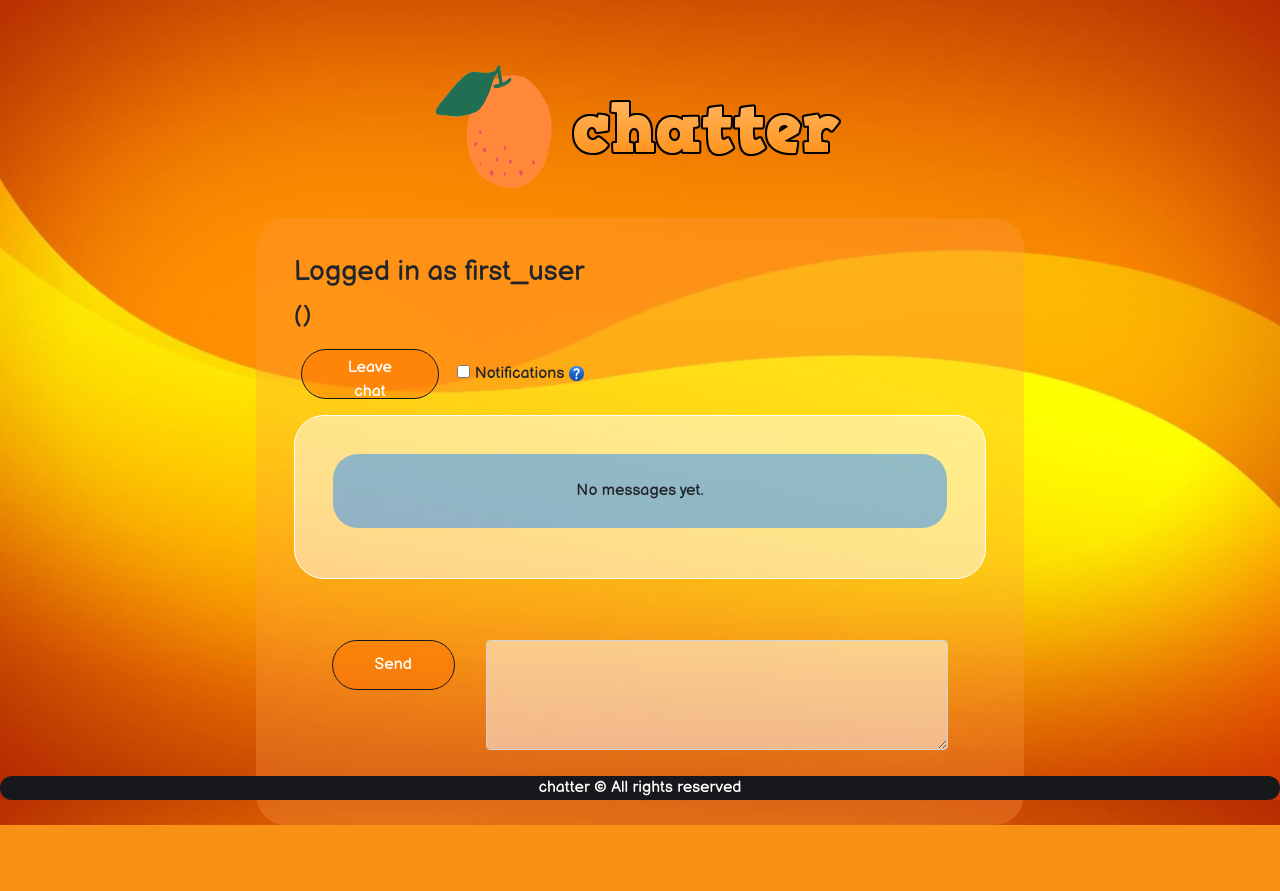
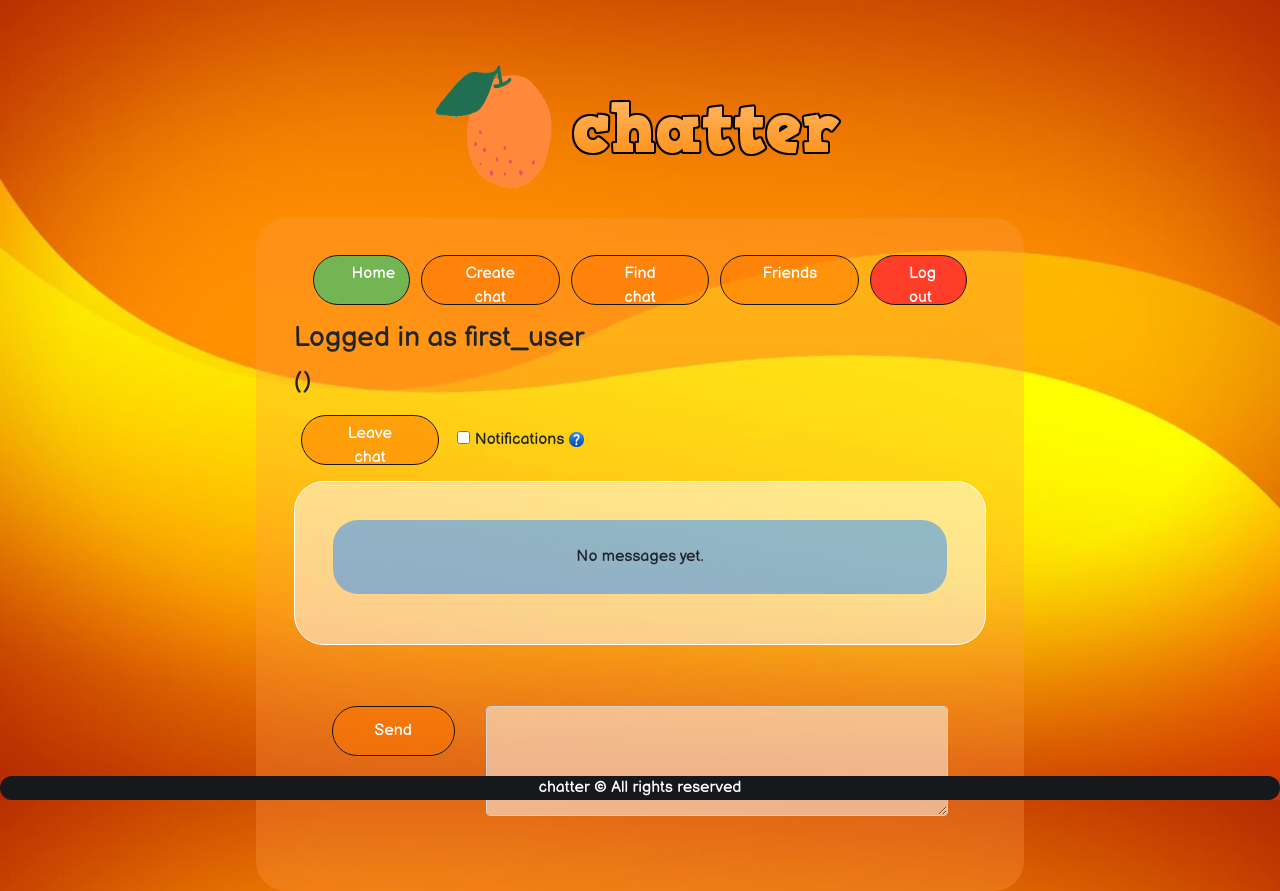
Before and after one commit to FMularski/chatter, a Flask app: page /chat/6 in a window 1280 px wide. Before the commit the page ends 825 px from the top, so only its background shows below. Run offline with Flask 2, Linux system fonts and the light colour scheme; a user stored in the database is signed in; data comes from the database, SQL or seed files in the repository; data that the repository does not hold is empty; some libraries are stand-ins or nearby versions.

Commit message:
navbar, unread messages icon

```diff
--- a/app.py
+++ b/app.py
@@ -76,7 +76,7 @@
     user_in_db = User.query.filter_by(id=session['user_id']).first()
     chats = user_in_db.chats
 
-    return render_template('home.html', login=user_in_db.login, chats=chats)
+    return render_template('home.html', user=user_in_db, chats=chats)
 
 
 @app.route('/chat/<chat_id>')
@@ -84,6 +84,12 @@
     chat_ = Chat.query.filter_by(id=chat_id).first()
     user_in_db = User.query.filter_by(id=session['user_id']).first()
     messages = Message.query.filter_by(chat_id=chat_id).all()
+
+    # after opening chat users sees all the messages, remove their id
+    for message in messages:
+        message.seen_users_ids = str(message.seen_users_ids).replace(str(user_in_db.id) + ' ', '')
+
+    db.session.commit()
 
     return render_template('chat.html', user=user_in_db, chat=chat_, messages=messages)
 
@@ -94,11 +100,15 @@
     chat_ = Chat.query.filter_by(id=chat_id).first()
 
     message_text = request.form['message']
-    message_date = datetime.now().strftime('%d %B %Y, %H:%M')
+    message_date = datetime.now()
     author_id = user_in_db.id
     author_login = user_in_db.login
 
     new_message = Message(message_text, message_date, chat_id, author_id, author_login)
+
+    for member in chat_.members:
+        new_message.seen_users_ids += str(member.id) + ' '
+
     chat_.messages.append(new_message)
 
     db.session.commit()
--- a/models/message.py
+++ b/models/message.py
@@ -8,10 +8,11 @@
 class Message(db.Model):
     id = db.Column(db.Integer, primary_key=True)
     text = db.Column(db.String(1024), nullable=False)
-    date = db.Column(db.String(32), nullable=False)
+    date = db.Column(db.DateTime(), nullable=False)
     chat_id = db.Column(db.Integer, db.ForeignKey('chat.id'), nullable=False)
     author_id = db.Column(db.Integer, db.ForeignKey('user.id'), nullable=False)
     author_login = db.Column(db.String(128), nullable=False)
+    seen_users_ids = db.Column(db.String(256), nullable=True)
 
     def __init__(self, text, date, chat_id, author_id, author_login):
         self.text = text
@@ -19,6 +20,7 @@
         self.chat_id = chat_id
         self.author_id = author_id
         self.author_login = author_login
+        self.seen_users_ids = ''
 
     def __repr__(self):
         return f'{self.id} {self.text} {self.chat_id} {self.author_id}'
--- a/static/css/chatter.css
+++ b/static/css/chatter.css
@@ -17,6 +17,11 @@
 header
 {
     margin-top: 5%;
+    text-align: center;
+}
+
+nav
+{
     text-align: center;
 }
 
@@ -121,9 +126,16 @@
     margin-left: 1%;
 }
 
+.home-btn
+{
+    width: 14%;
+    background-color: rgba(81, 189, 99, 0.8);
+}
+
 .log-out-btn, .log-out-btn:hover
 {
     background-color: rgba(255, 15, 51, 0.7);
+    width: 14%;
 }
 
 .chatter-btn:hover, div#no-account-yet:hover
@@ -158,6 +170,11 @@
 .table
 {
     text-align: center;
+}
+
+.table>td
+{
+    width: 33%;
 }
 
 .message
@@ -213,6 +230,12 @@
     float: right;
 }
 
+.msg-icon
+{
+    width: 4%;
+    height: 5%;
+}
+
 .send-btn
 {
     float: left;
--- a/templates/chat.html
+++ b/templates/chat.html
@@ -4,6 +4,7 @@
 
 {% block content %}
     <div id="content">
+        {% include 'navbar.html' %}
         <h3>Logged in as {{user.login}}</h3>
         <p>
             <span id="chats">{{chat.name}}
@@ -26,13 +27,13 @@
                         </div>
                     {% elif message.author_id == user.id %}
                         <div class="message message-user">
-                            <span><b>{{message.author_login}}</b> {{message.date}}</span>
+                            <span><b>{{message.author_login}}</b> {{message.date.strftime('%d %B %Y, %H:%M')}} </span>
                             <hr/>
                             {{message.text}}
                         </div>
                     {% else %}
                         <div class="message message-friend">
-                            <span><b>{{message.author_login}}</b> {{message.date}}</span>
+                            <span><b>{{message.author_login}}</b> {{message.date.strftime('%d %B %Y, %H:%M')}} </span>
                             <hr/>
                             {{message.text}}
                         </div>
--- a/templates/create_chat.html
+++ b/templates/create_chat.html
@@ -4,10 +4,11 @@
 
 {% block content %}
     <div id="content">
+        {% include 'navbar.html' %}
         <h3>Logged in as {{login}}</h3>
         <h2>Create new chat</h2>
         <form id="select-friends-form" action="create_chat" method="POST">
-            <input type="text" name="chat_name" placeholder="Chat name"/><br/><br/>
+            <input type="text" name="chat_name" placeholder="Chat name" required/><br/><br/>
             <h4>Select friends:</h4>
             {% if friends|length > 0 %}
                 {% for friend in friends %}
--- a/templates/find_chat.html
+++ b/templates/find_chat.html
@@ -4,10 +4,11 @@
 
 {% block content %}
     <div id="content">
+        {% include 'navbar.html' %}
         <h3>Logged in as {{login}}</h3>
         <h2>Find chat</h2>
         <form id="select-friends-form" action="find_chat" method="GET">
-            <input type="text" name="chat_name" placeholder="Chat name"/>
+            <input type="text" name="chat_name" placeholder="Chat name" required/>
             <input class="chatter-btn find-chat-btn" type="submit" value="Find"/>
         </form>
 
--- a/templates/friends.html
+++ b/templates/friends.html
@@ -4,6 +4,7 @@
 
 {% block content %}
     <div id="content">
+        {% include 'navbar.html' %}
         <h3>Logged in as {{login}}</h3>
         <h2>Friends</h2>
 
--- /dev/null
+++ b/templates/navbar.html
@@ -0,0 +1,9 @@
+<nav>
+    <p>
+        <a href="{{url_for('home')}}" class="btn chatter-btn home-btn">Home</a>
+        <a href="{{url_for('create_chat')}}" class="btn chatter-btn option-btn">Create chat</a>
+        <a href="{{url_for('find_chat')}}" class="btn chatter-btn option-btn">Find chat</a>
+        <a href="{{url_for('friends')}}" class="btn chatter-btn option-btn">Friends</a>
+        <a href="{{url_for('log_out')}}" class="btn chatter-btn option-btn log-out-btn">Log out</a>
+    </p>
+</nav>
```
Also changed, not shown: templates/home.html (+21 -9 lines), static/images/message_not_read.png (added), static/images/message_read.png (added).
